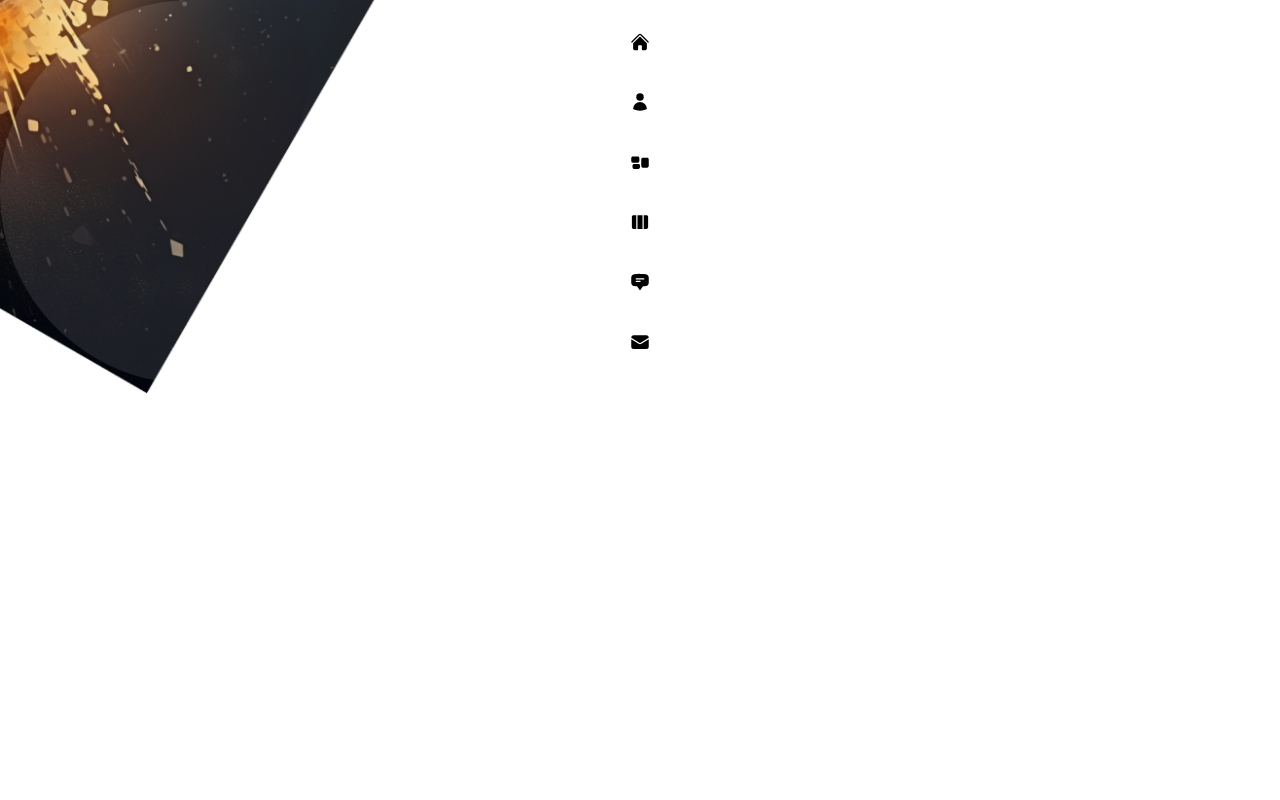
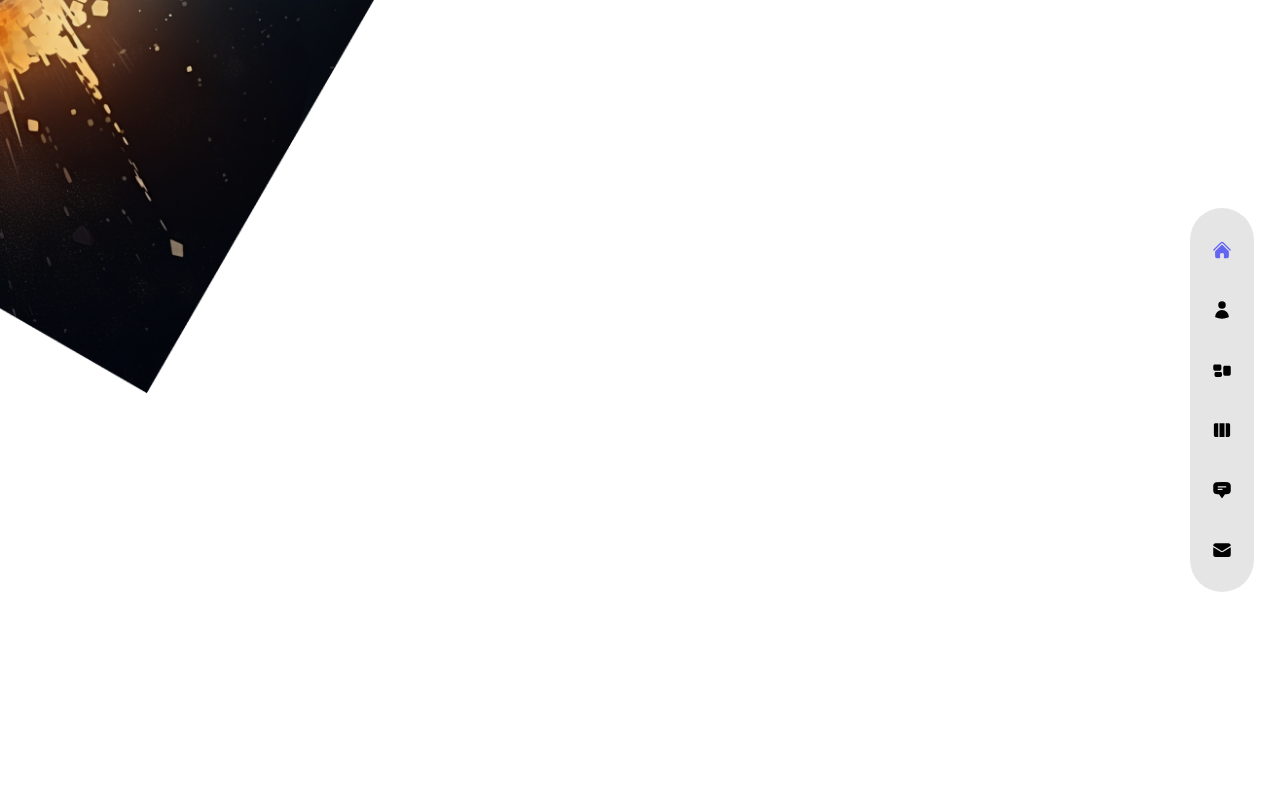
Before and after one commit to StarLordCraft/portfolio, a Next.js app: page / in a window 1280 px wide. Shown: the top 800 px of the page. Built offline with nearby package versions, Linux system fonts and the light colour scheme.

Commit message:
navbar going well

```diff
--- a/src/components/NavBard.tsx
+++ b/src/components/NavBard.tsx
@@ -1,3 +1,5 @@
+"use client"
+
 import {
     HiHome,
     HiUser,
@@ -8,6 +10,8 @@ import {
   } from 'react-icons/hi2';
 
 import Link from "next/link";
+
+import { useEffect } from 'react';
 
 export const navData = [
     { name: 'home', path: '/', icon: <HiHome /> },
@@ -27,13 +31,36 @@ export const navData = [
   ];
 export default function NavBar()
 {
+    let pathName: string = '/';
+    useEffect(() => {
+        pathName = window.location.pathname;
+    }, [pathName])
+
     return (
-     <nav>
+     <nav className="flex flex-col items-center gap-y-4 xl:justify-center
+      fixed h-max bottom-0 xl:right-[2%] z-50 w-full xl:w-16 xl:max-w-md
+      xl:h-screen">
+
       <div className='flex w-full xl:flex-col items-center justify-between
-      xl:justify-center gap-y-10 px-4 md:px-40 xl:px-0 h-80 bg-white/10
-      xl:h-max py-8 backdrop-blur-sm text-3xl xl:text-xl rounded-full'>
+      xl:justify-center gap-y-10 px-4 md:px-40 xl:px-0 h-[80px] bg-black/10 dark:bg-white/10
+      xl:h-max py-8 backdrop-blur-sm text-3xl xl:text-xl xl:rounded-full dark:text-white'>
+
         {navData.map((link, index) => {
-            return <Link href={link.path} key={index}>{link.icon}</Link>
+            return (
+            <Link href={link.path} key={index}
+            className={`${link.path == pathName && 'text-indigo-500 dark:text-accent'}
+            relative flex items-center group hover:text-indigo-500 hover:dark:text-accent
+            transition-all duration-300`}>
+                <div className='absolute pr-14 right-0 hidden xl:group-hover:flex'>
+                    <div className='bg-black dark:bg-white relative flex text-white dark:text-black items-center
+                    p-[6px]'>
+
+                        <div className='text-[12px]'>{link.name}</div>
+                    </div>
+                </div>
+                <div>{link.icon}</div>
+            </Link>
+                )
         })}
       </div>
      </nav>
```
